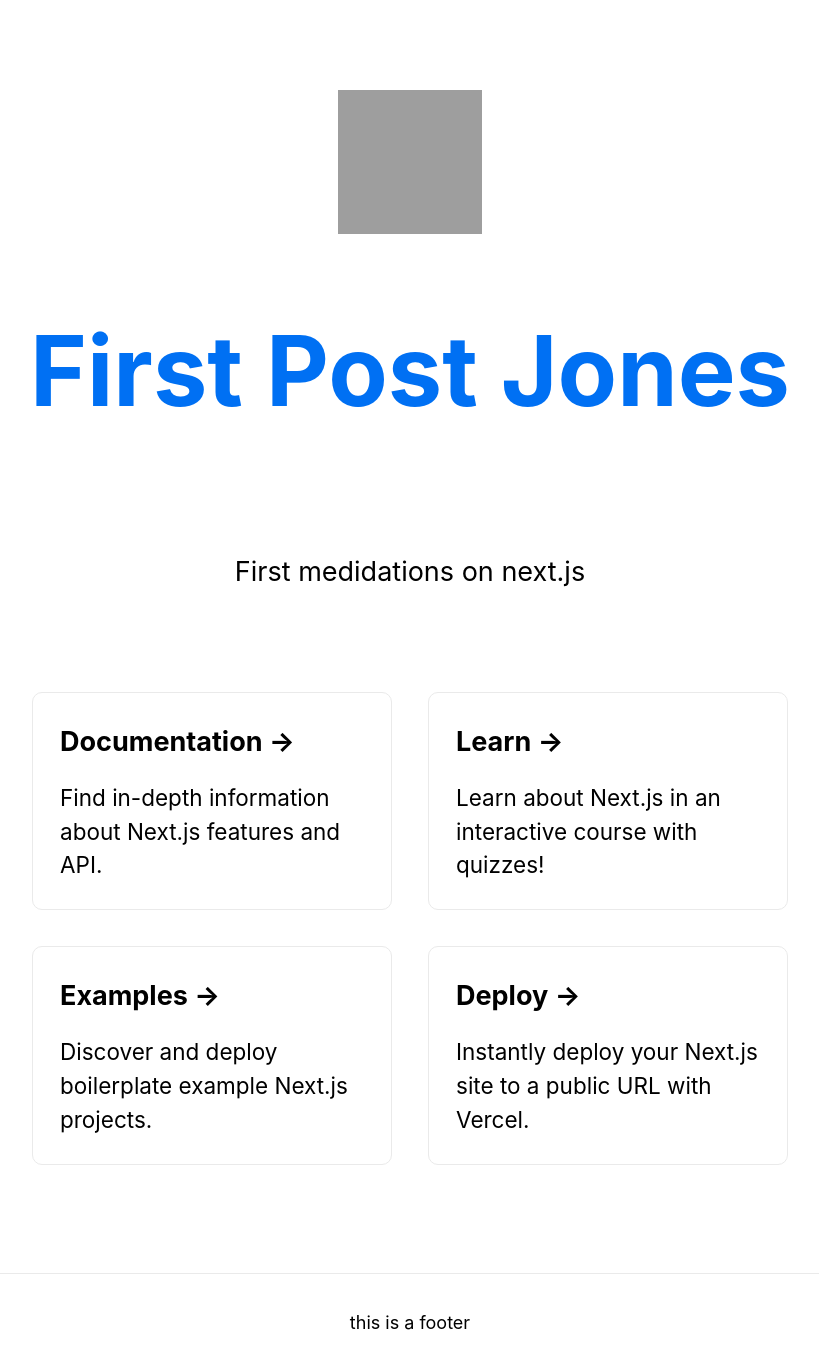
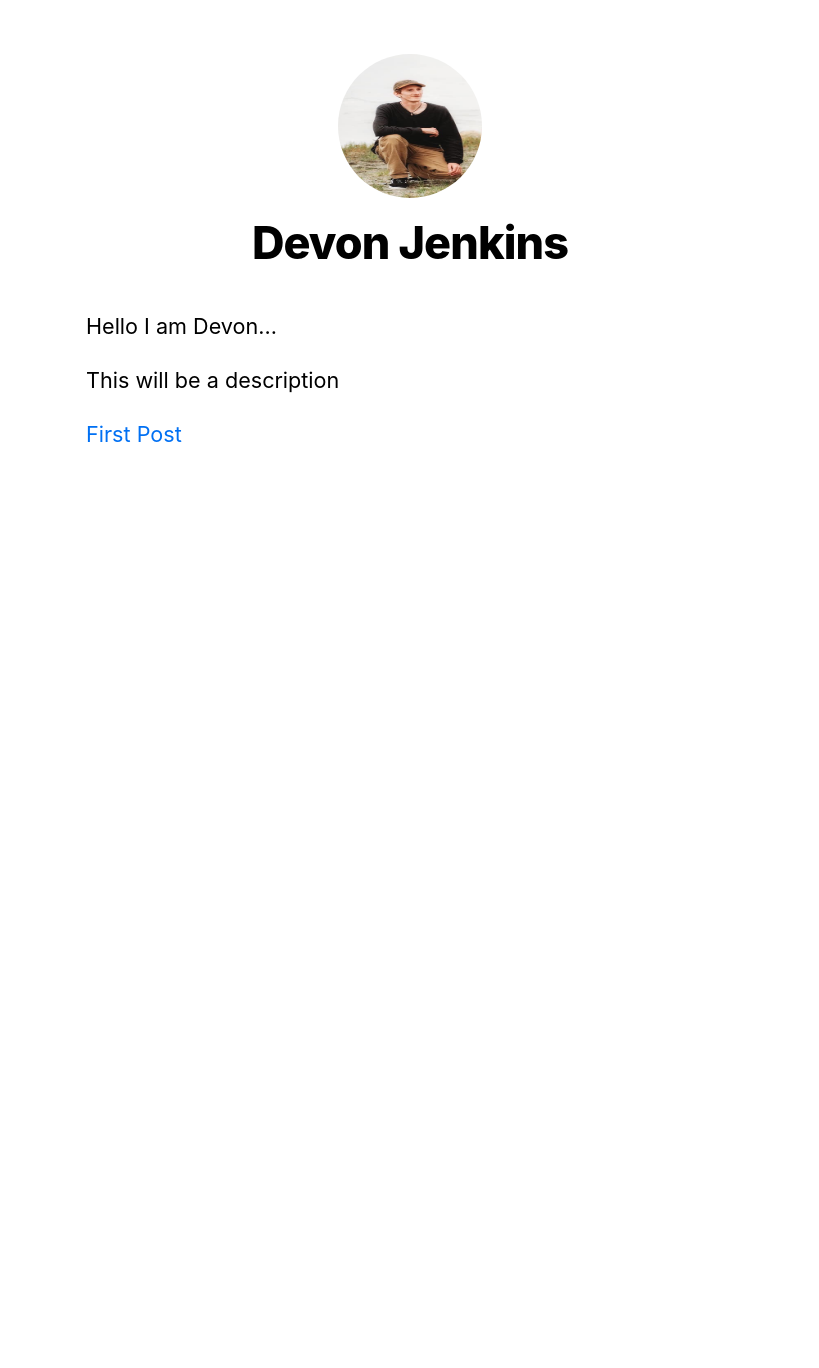
Before and after one commit to DevonJenkins/nextjs-blog, a Next.js app: page / in a window 1280 px wide. Shown: the top 1368 px of the page, without its empty margins (230-1049 px from the left). After the commit the page ends 800 px from the top, so only its background shows below. Built offline with nearby package versions, Linux system fonts and the light colour scheme; grey boxes are pictures that could not be loaded.

Commit message:
add posts and markdown parsing file

```diff
--- a/components/layout.js
+++ b/components/layout.js
@@ -5,7 +5,7 @@
 import Link from 'next/link';
 
 const name = 'Devon Jenkins'
-export const siteTitle = 'Next.js Sample Website'
+export const siteTitle = 'Devon Jenkins'
 
 export default function Layout({ children, home }) {
 	return (
@@ -21,19 +21,18 @@
         <meta name="og:title" content={siteTitle} />
         <meta name="twitter:card" content="summary_large_image" />
 			</Head>
-			<header className='styles.header'>
-				header content
+			<header className={ styles.header }>
 				{home? (
 					<>
 						<Image
 							priority
 							src="/images/profilePhoto.jpeg"
-							className={ultilStyles.borderCircle}
+							className={utilStyles.borderCircle}
 							height={144}
 							width={144}
 							alt=""
 						/>
-						<h1 className={ultilStyles.heading2Xl}>{name}</h1>
+						<h1 className={utilStyles.heading2Xl}>{name}</h1>
 					</>
 				) : (
 					<>
@@ -41,7 +40,7 @@
 						<Image
 							priority
 							src="/images/profilePhoto.jpeg"
-							className='{utilStyles.borderCircle}'
+							className={utilStyles.borderCircle}
 							height={108}
 							width={108}
 							alt=""
@@ -59,11 +58,9 @@
 			<main>{children}</main>
 
 			{!home && (
-
 				<div>
 					<Link href="/"> Home </Link>
 				</div>
-
 			)}
 		</div>
 	);
--- a/pages/_app.js
+++ b/pages/_app.js
@@ -1,5 +1,5 @@
 import '../styles/global.css'
 
-export default function App({Component, pageProps}){
-	return <Component { ...pageProps } />
+export default function App({ Component, pageProps }){
+	return < Component { ...pageProps} />
 }
--- a/pages/index.js
+++ b/pages/index.js
@@ -1,119 +1,20 @@
 import Head from 'next/head';
-import styles from '../styles/Home.module.css';
 import Link from 'next/link';
-import Image from 'next/image';
-
-const ProfilePhoto = () => (
-		<Image src="/../public/images/profilePhoto.jpeg"
-								height={144}
-								width={144}
-								alt="Devon Jenkins"
-	/>
-)
+import Layout, { siteTitle } from '../components/layout';
+import utilStyles from '../styles/utils.module.css'
 
 export default function Home() {
+	console.log("Home")
   return (
-    <div className={styles.container}>
-      <Head>
-        <title>Devon Jenkins</title>
-        <link rel="icon" href="/favicon.ico" />
-      </Head>
-
-      <main>
-				<ProfilePhoto/>
-        <h1 className={styles.title}>
-		<Link href="/posts/first-post" >
-			<h2>First Post Jones</h2>
-		</Link>
-        </h1>
-
-        <p className={styles.description}>First medidations on next.js</p>
-
-        <div className={styles.grid}>
-          <a href="https://nextjs.org/docs" className={styles.card}>
-            <h3>Documentation &rarr;</h3>
-            <p>Find in-depth information about Next.js features and API.</p>
-          </a>
-
-          <a href="https://nextjs.org/learn" className={styles.card}>
-            <h3>Learn &rarr;</h3>
-            <p>Learn about Next.js in an interactive course with quizzes!</p>
-          </a>
-
-          <a
-            href="https://github.com/vercel/next.js/tree/master/examples"
-            className={styles.card}
-          >
-            <h3>Examples &rarr;</h3>
-            <p>Discover and deploy boilerplate example Next.js projects.</p>
-          </a>
-
-          <a
-            href="https://vercel.com/import?filter=next.js&utm_source=create-next-app&utm_medium=default-template&utm_campaign=create-next-app"
-            className={styles.card}
-          >
-            <h3>Deploy &rarr;</h3>
-            <p>
-              Instantly deploy your Next.js site to a public URL with Vercel.
-            </p>
-          </a>
-        </div>
-      </main>
-
-      <footer>
-				<p>this is a footer</p>
-      </footer>
-
-      <style jsx>{`
-        main {
-          padding: 5rem 0;
-          flex: 1;
-          display: flex;
-          flex-direction: column;
-          justify-content: center;
-          align-items: center;
-        }
-        footer {
-          width: 100%;
-          height: 100px;
-          border-top: 1px solid #eaeaea;
-          display: flex;
-          justify-content: center;
-          align-items: center;
-        }
-        footer img {
-          margin-left: 0.5rem;
-        }
-        footer a {
-          display: flex;
-          justify-content: center;
-          align-items: center;
-          text-decoration: none;
-          color: inherit;
-        }
-        code {
-          background: #fafafa;
-          border-radius: 5px;
-          padding: 0.75rem;
-          font-size: 1.1rem;
-          font-family: Menlo, Monaco, Lucida Console, Liberation Mono,
-            DejaVu Sans Mono, Bitstream Vera Sans Mono, Courier New, monospace;
-        }
-      `}</style>
-
-      <style jsx global>{`
-        html,
-        body {
-          padding: 0;
-          margin: 0;
-          font-family: -apple-system, BlinkMacSystemFont, Segoe UI, Roboto,
-            Oxygen, Ubuntu, Cantarell, Fira Sans, Droid Sans, Helvetica Neue,
-            sans-serif;
-        }
-        * {
-          box-sizing: border-box;
-        }
-      `}</style>
-    </div>
-  )
+		<Layout home>
+			<Head>
+				<title>{siteTitle}</title>
+			</Head>
+				<section className={utilStyles.headingMd}>
+					<p>Hello I am Devon...</p>
+					<p>This will be a description</p>
+					<Link href="/posts/first-post">First Post</Link>
+				</section>
+		</Layout>
+  );
 }
--- a/pages/posts/first-post.js
+++ b/pages/posts/first-post.js
@@ -1,10 +1,8 @@
 import Head from "next/head"
 import Layout from "../../components/layout"
 
-
 export default function FirstPost(){
 	return (
-
 		<>
 				<Layout>
 					<Head>
--- /dev/null
+++ b/postcss.config.js
@@ -0,0 +1,6 @@
+module.exports = {
+	plugins: {
+		tailwindcss: {},
+		autoprefixer: {},
+	},
+}
--- /dev/null
+++ b/styles/input.css
@@ -0,0 +1,3 @@
+@tailwind base;
+@tailwind components;
+@tailwinds utilities;
--- /dev/null
+++ b/tailwind.config.js
@@ -0,0 +1,11 @@
+/** @type {import('tailwindcss').Config} */
+module.exports = {
+  content: [
+		'/pages/**/*.{js,ts,jsx,tsx, html}',
+		'/components/**/*.{js,ts,jsx,tsx}',
+	],
+  theme: {
+    extend: {},
+  },
+  plugins: [],
+}
```
Also changed, not shown: lib/posts.js (added, +35 -0 lines), package.json (+7 -0 lines), posts/pre-rendering.md (added, +11 -0 lines), posts/ssg-ssr.md (added, +19 -0 lines), 3 other files (tests, documents, lock files or other folders).
